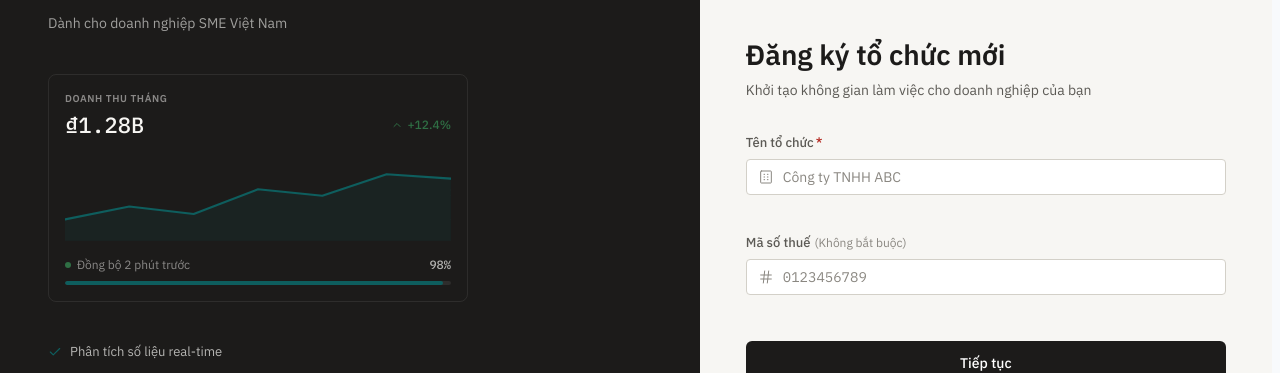
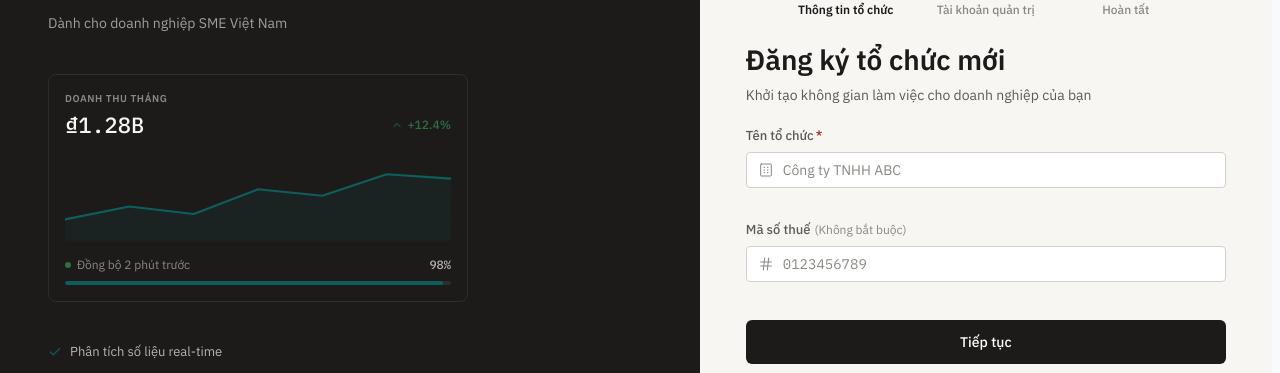
Before and after one commit to Subtitute/Enterprise-Collaboration-Analytics-Platform-for-SMEs, a React (Vite) app in the folder apps/web/: page /register in a window 1280 px wide. Shown: the part 212-585 px from the top of the page. Built offline with nearby package versions, Linux system fonts and the light colour scheme; no server answers.

Commit message:
Sửa hiển thị ở phần Đăng ký

```diff
--- a/apps/web/src/components/ui/Stepper.tsx
+++ b/apps/web/src/components/ui/Stepper.tsx
@@ -34,7 +34,7 @@ export const Stepper = memo(function Stepper({
   const progressPercent = Math.min(100, Math.max(0, (currentStep / steps.length) * 100));
 
   return (
-    <div className={cn('w-full max-w-[420px] mx-auto mb-10', className)} aria-label={ariaLabel || t('common:stepper.ariaLabel')}>
+    <div className={cn('w-full max-w-[420px] mx-auto mb-6', className)} aria-label={ariaLabel || t('common:stepper.ariaLabel')}>
       {/* =========================================================================
           MOBILE VIEW (< md): Text mode + progress bar 4px (§2.5)
           ========================================================================= */}
--- a/apps/web/src/features/auth/RegisterPage.tsx
+++ b/apps/web/src/features/auth/RegisterPage.tsx
@@ -21,6 +21,7 @@ import {
   ArrowRightIcon,
 } from '@/components/ui/Icons';
 import { extractErrorMessage } from '@/lib/api-client';
+import { containsVietnameseDiacritics } from '@/lib/utils';
 
 const EMAIL_RE = /^[^\s@]+@[^\s@]+\.[^\s@]+$/;
 const PASSWORD_PATTERN = /^(?=.*[A-Za-z])(?=.*\d).{8,}$/;
@@ -266,7 +267,7 @@ export function RegisterPage() {
           >
             {t('auth:registerPage.title')}
           </h1>
-          <p className="font-sans text-sm leading-[22px] text-text-secondary mb-8">
+          <p className="font-sans text-sm leading-[22px] text-text-secondary mb-5">
             {t('auth:registerPage.subtitle')}
           </p>
         </>
@@ -288,7 +289,7 @@ export function RegisterPage() {
       {step === 1 && (
         <form onSubmit={handleStep1Submit} noValidate className="flex flex-col">
           {/* Field Tên tổ chức (*) */}
-          <div className="mb-4">
+          <div className="mb-2.5">
             <FormField
               label={t('auth:registerPage.step1.orgNameLabel')}
               htmlFor="organizationName"
@@ -313,7 +314,7 @@ export function RegisterPage() {
           </div>
 
           {/* Field Mã số thuế (Không bắt buộc) */}
-          <div className="mb-6">
+          <div className="mb-4">
             <FormField
               label={
                 <span className="flex items-center">
@@ -367,7 +368,7 @@ export function RegisterPage() {
       {step === 2 && (
         <form onSubmit={handleStep2Submit} noValidate className="flex flex-col">
           {/* 3. Field Họ và tên quản trị viên (*) */}
-          <div className="mb-4">
+          <div className="mb-2.5">
             <FormField
               label={t('auth:registerPage.step2.adminFullNameLabel')}
               htmlFor="adminFullName"
@@ -393,7 +394,7 @@ export function RegisterPage() {
           </div>
 
           {/* 4. Field Email quản trị viên (*) */}
-          <div className="mb-4">
+          <div className="mb-2.5">
             <FormField
               label={t('auth:registerPage.step2.adminEmailLabel')}
               htmlFor="adminEmail"
@@ -419,9 +420,10 @@ export function RegisterPage() {
           </div>
 
           {/* 5. Field Mật khẩu (*) - Xếp dọc */}
-          <div className="mb-4">
+          <div className="mb-2.5">
             <FormField
               label={t('auth:registerPage.step2.adminPasswordLabel')}
+              warning={!errorKeys.adminPassword && containsVietnameseDiacritics(data.adminPassword) ? t('common:password.diacriticsWarning') : undefined}
               htmlFor="adminPassword"
               error={errorKeys.adminPassword ? t(`auth:registerPage.errors.${errorKeys.adminPassword}`) : undefined}
               required
@@ -439,9 +441,10 @@ export function RegisterPage() {
           </div>
 
           {/* 6. Field Xác nhận mật khẩu (*) - Xếp dọc */}
-          <div className="mb-6">
+          <div className="mb-4">
             <FormField
               label={t('auth:registerPage.step2.confirmPasswordLabel')}
+              warning={!errorKeys.confirmPassword && containsVietnameseDiacritics(data.confirmPassword) ? t('common:password.diacriticsWarning') : undefined}
               htmlFor="confirmPassword"
               error={errorKeys.confirmPassword ? t(`auth:registerPage.errors.${errorKeys.confirmPassword}`) : undefined}
               required
--- a/apps/web/src/features/auth/components/AuthShell.tsx
+++ b/apps/web/src/features/auth/components/AuthShell.tsx
@@ -75,7 +75,7 @@ export const AuthShell = memo(function AuthShell({ children, extraWidget, maxWid
         {/* =========================================================================
             CỘT PHẢI — FORM (§B.1, §B.4): flex: 45%, nền #F7F6F3
             ========================================================================= */}
-        <div className="relative flex-1 lg:w-[45%] min-h-screen bg-[#F7F6F3] flex flex-col justify-center items-center px-6 py-12">
+        <div className="relative flex-1 lg:w-[45%] min-h-screen bg-[#F7F6F3] flex flex-col justify-center items-center px-6 py-8 lg:py-6">
           {/* Language Switcher (§A.3, §B.4): Góc trên phải */}
           <div className="absolute top-4 right-4 md:top-5 md:right-5 lg:top-6 lg:right-6 z-20">
             <LanguageSwitcher />
```
